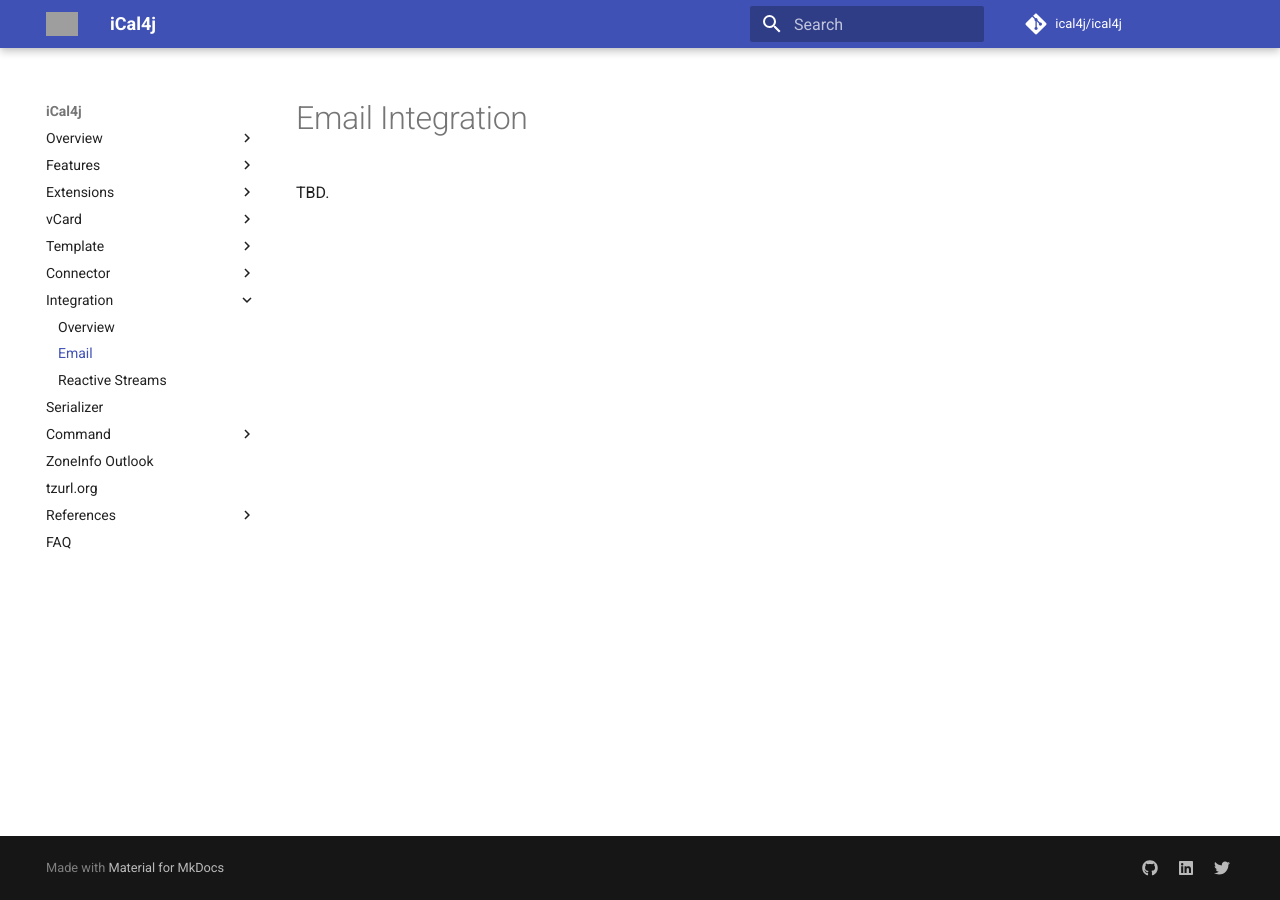
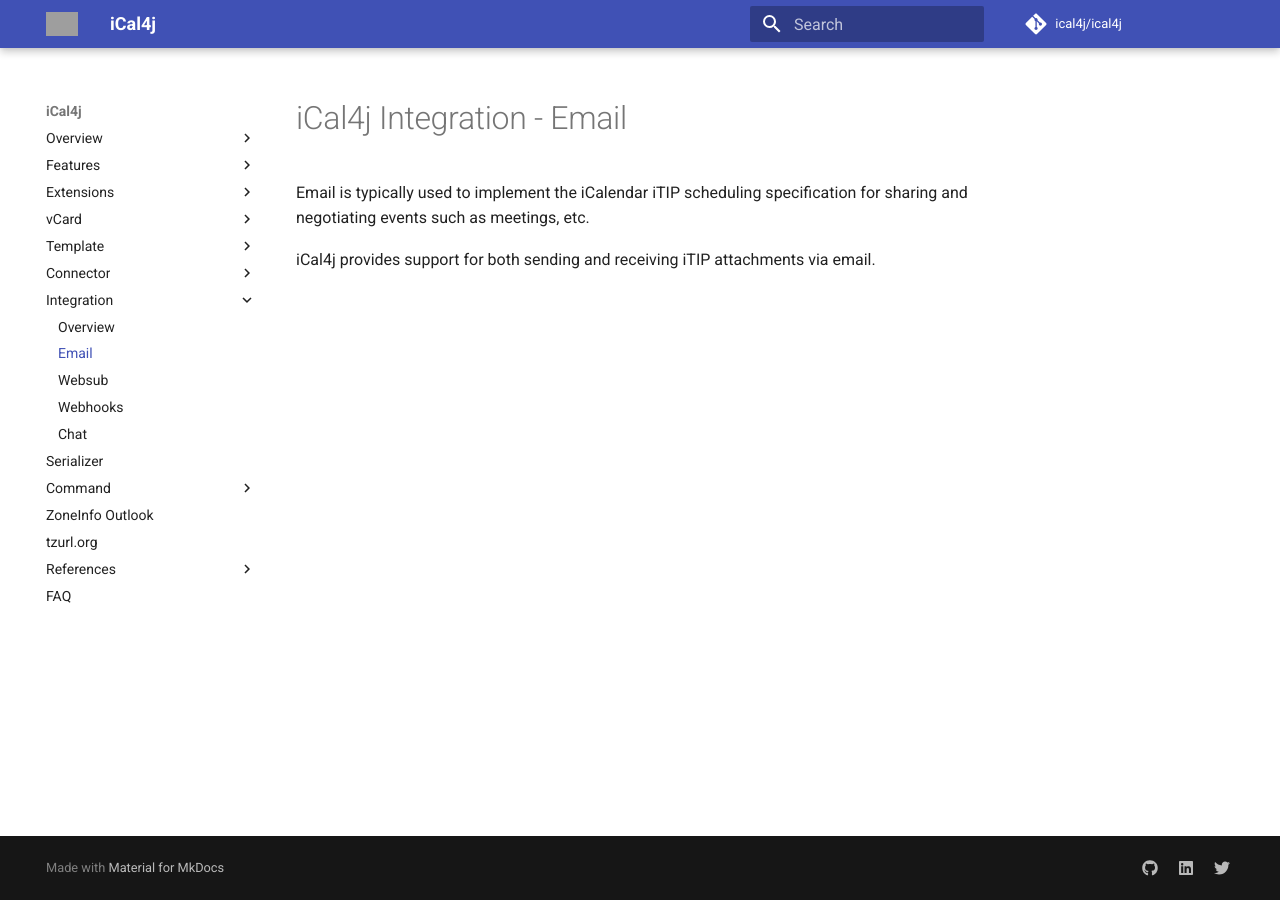
Before and after one commit to ical4j/ical4j-user-guide, an MkDocs documentation site: the page built from docs/integration/email.md, in a window 1280 px wide. Built offline with MkDocs 1.6.1 and Material for MkDocs 9.7.7, drawn with Linux system fonts in a browser that asks for light colours; comment, search, counter and statistics services are not loaded; grey boxes are pictures that could not be loaded.

Commit message:
Refactored integration skeleton

```diff
--- a/docs/integration/email.md
+++ b/docs/integration/email.md
@@ -1,3 +1,6 @@
-# Email Integration
+# iCal4j Integration - Email
 
-TBD.
+Email is typically used to implement the iCalendar iTIP scheduling specification for sharing and negotiating events
+such as meetings, etc.
+
+iCal4j provides support for both sending and receiving iTIP attachments via email.
--- a/mkdocs.yml
+++ b/mkdocs.yml
@@ -90,7 +90,9 @@
   - Integration:
     - Overview: integration/index.md
     - Email: integration/email.md
-    - Reactive Streams: integration/reactive.md
+    - Websub: integration/websub.md
+    - Webhooks: integration/webhooks.md
+    - Chat: integration/chat.md
   - Serializer: serializer.md
   - Command:
     - Overview: command/index.md
```
Also changed, not shown: docs/integration/chat.md (added, +14 -0 lines), docs/integration/index.md (+5 -1 lines), docs/integration/reactive.md (deleted, +0 -4 lines), docs/integration/webhooks.md (added, +11 -0 lines), docs/integration/websub.md (added, +7 -0 lines).
